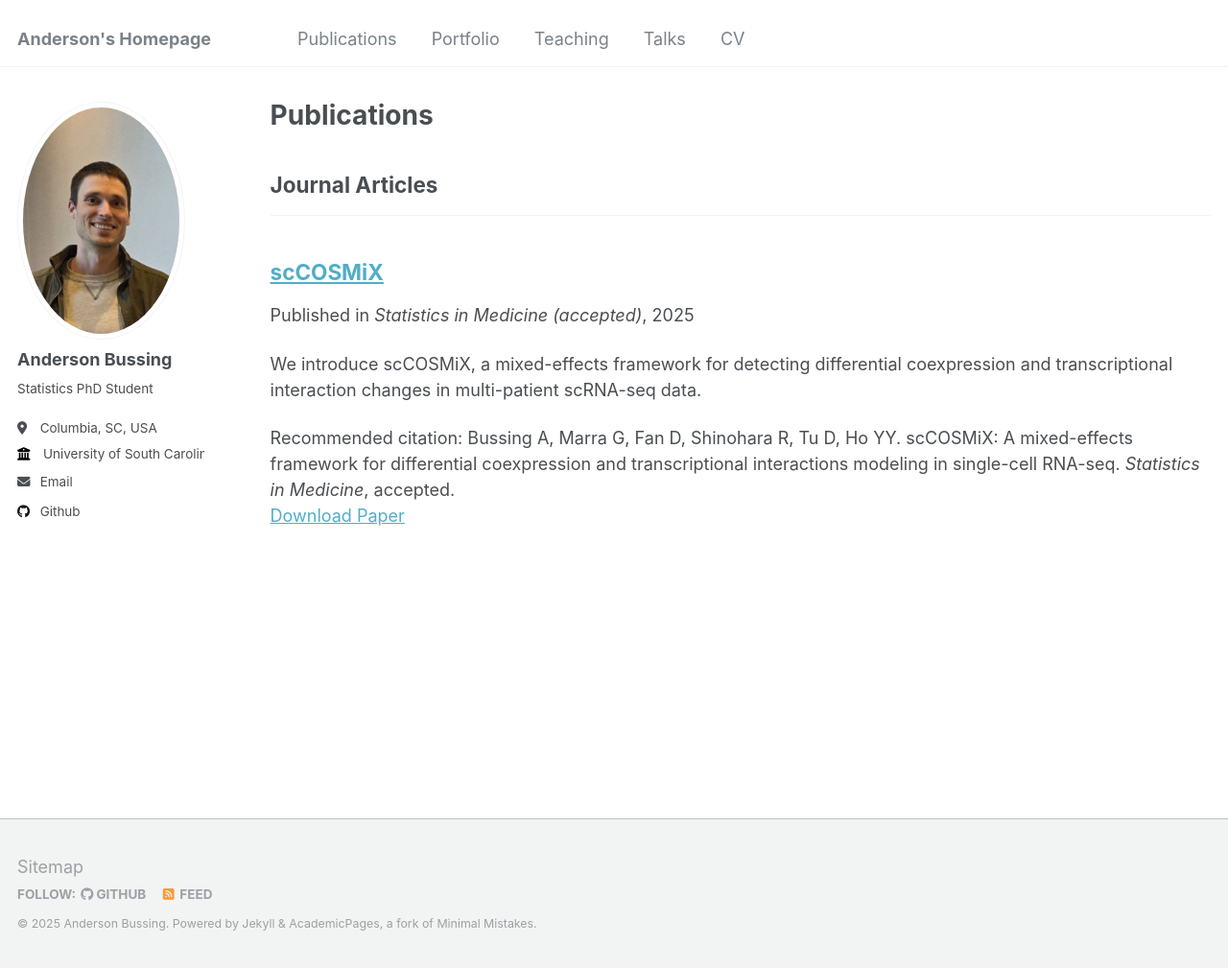
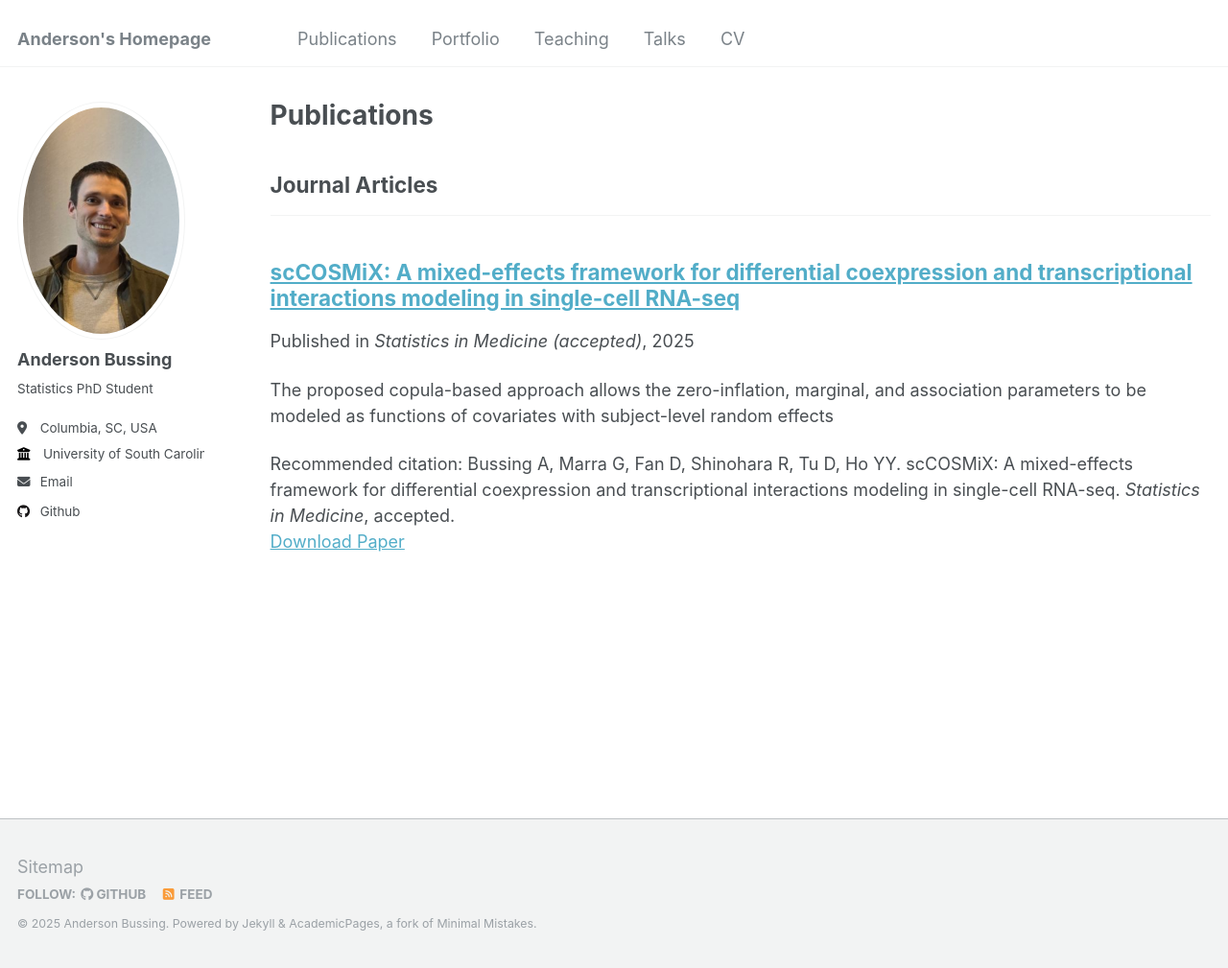
Before and after one commit to abussing/abussing.github.io, a Jekyll site: the page built from _pages/publications.html, in a window 1280 px wide and 1009 px high. Shown: the whole window at 96% size. Built offline with Jekyll 4.4.1, drawn with Linux system fonts in a browser that asks for light colours.

Commit message:
Update scCOSMiX.md

```diff
--- a/_publications/scCOSMiX.md
+++ b/_publications/scCOSMiX.md
@@ -1,9 +1,9 @@
 ---
-title: "scCOSMiX"
+title: "scCOSMiX: A mixed-effects framework for differential coexpression and transcriptional interactions modeling in single-cell RNA-seq"
 collection: publications
 category: manuscripts
 permalink: /publication/scCOSMiX
-excerpt: 'We introduce scCOSMiX, a mixed-effects framework for detecting differential coexpression and transcriptional interaction changes in multi-patient scRNA-seq data.'
+excerpt: 'The proposed copula-based approach allows the zero-inflation, marginal, and association parameters to be modeled as functions of covariates with subject-level random effects'
 date: 2025-07-17
 venue: 'Statistics in Medicine (accepted)'
 paperurl: 'https://github.com/YenYiHo-Lab/scCOSMiX'  # replace with DOI when available
@@ -11,4 +11,5 @@ citation: 'Bussing A, Marra G, Fan D, Shinohara R, Tu D, Ho YY. scCOSMiX: A mixe
 ---
 
 
+
 The contents above will be part of a list of publications, if the user clicks the link for the publication than the contents of section will be rendered as a full page, allowing you to provide more information about the paper for the reader. When publications are displayed as a single page, the contents of the above "citation" field will automatically be included below this section in a smaller font.
```
